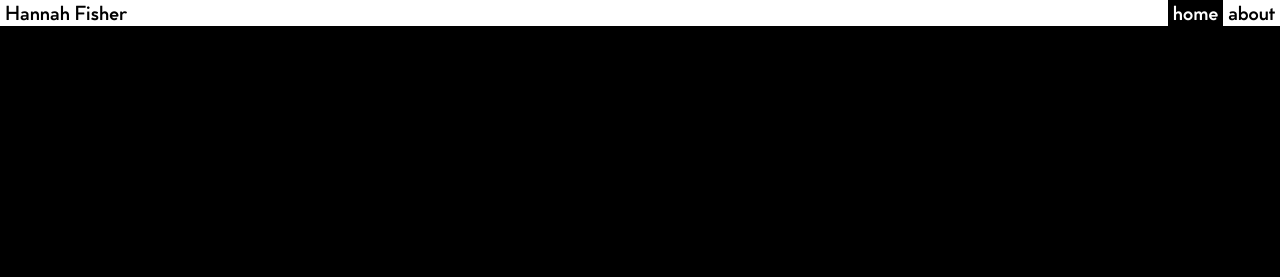
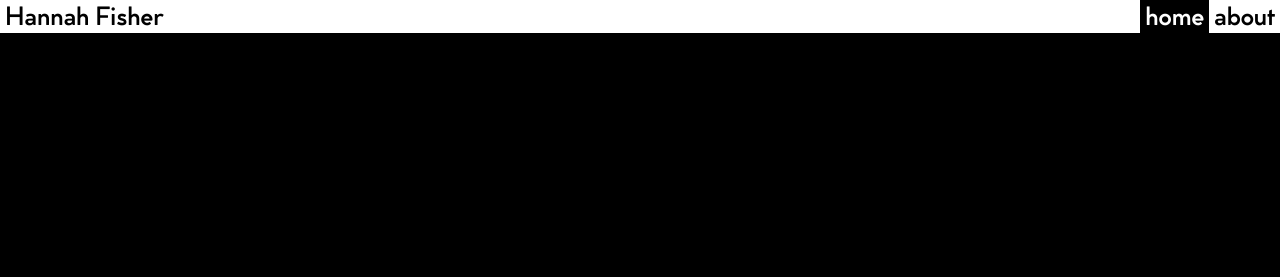
Before and after one commit to hannah-fisher/hannah-fisher.github.io, a plain HTML site: page home.html in a window 1280 px wide. Shown: the top 277 px of the page. Drawn offline with Linux system fonts and the light colour scheme.

Commit message:
Add files via upload

```diff
--- a/style.css
+++ b/style.css
@@ -47,7 +47,7 @@ body{
     text-align: center;
     color: black;
     text-decoration: none;
-    font-size: 20px;
+    font-size: 26px;
     padding-right: 5px;
     padding-left: 5px;
     padding-top: 5px;
@@ -59,7 +59,7 @@ body{
     text-align: center;
     color: black;
     text-decoration: none;
-    font-size: 20px;
+    font-size: 26px;
     padding-right: 5px;
     padding-left: 5px;
     padding-top: 5px;
```
